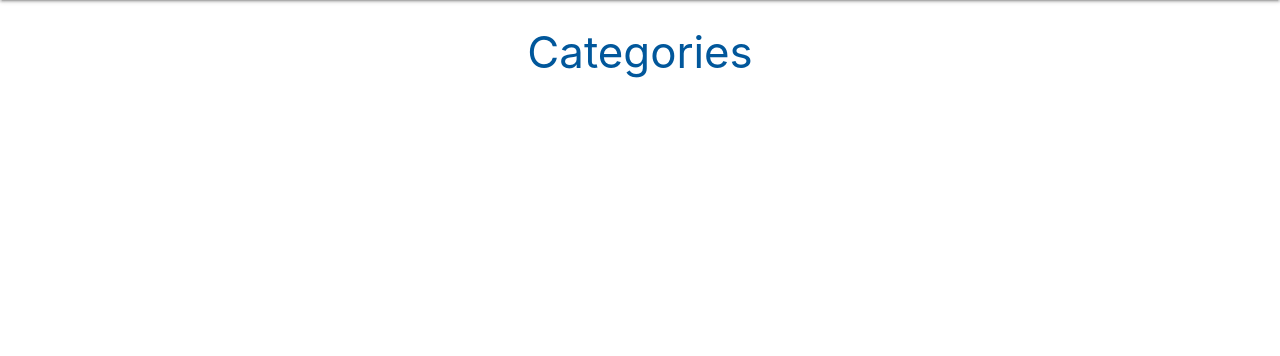
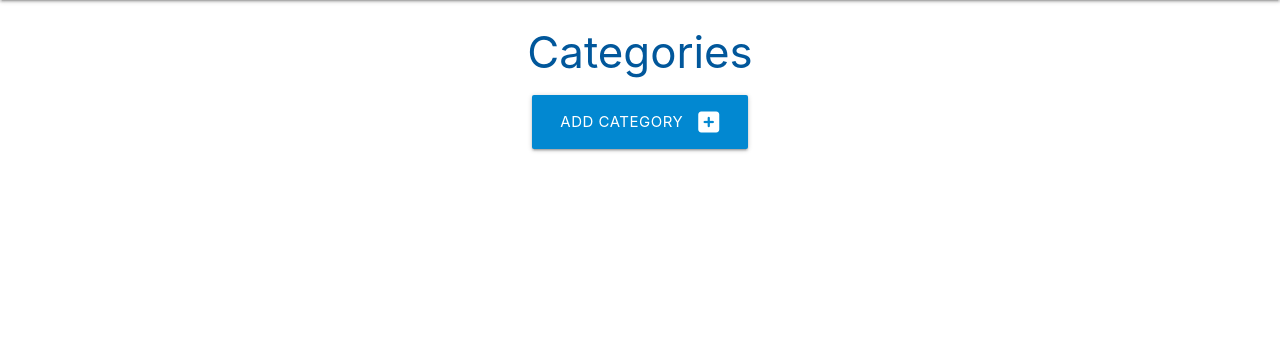
Before and after one commit to emidiovaleretto/flask-sqlalchemy-task-manager, a Flask app: page /categories in a window 1280 px wide. Shown: the part 64-420 px from the top of the page. Run offline with Flask 2, Linux system fonts and the light colour scheme.

Commit message:
Add a function to populate database with new category.

```diff
--- a/taskmanager/routes.py
+++ b/taskmanager/routes.py
@@ -1,4 +1,4 @@
-from flask import render_template
+from flask import render_template, request, redirect, url_for
 from taskmanager import app, db
 from taskmanager.models import Category, Task
 
@@ -14,3 +14,14 @@ def new_task():
 @app.route("/categories")
 def categories():
     return render_template("categories.html", page_title="categories")
+
+@app.route("/add_category", methods=["GET", "POST"])
+def add_category():
+
+    if request.method == "POST":
+        category = Category(category_name=request.form.get("category_name"))
+        db.session.add(category)
+        db.session.commit()
+        return redirect(url_for("categories"))
+
+    return render_template("add_category.html", page_title="add_category")
--- a/taskmanager/templates/categories.html
+++ b/taskmanager/templates/categories.html
@@ -3,5 +3,11 @@
 {% block content %}
 
 <h3 class="light-blue-text text-darken-4 center-align">Categories</h3>
-
+<div class="row">
+    <div class="col s12 center-align">
+        <a href="{{ url_for('add_category') }}" class="btn-large light-blue darken-2">
+            Add Category <i class="fas fa-plus-square right"></i>
+        </a>
+    </div>
+</div>
 {% endblock %}
```
Also changed, not shown: taskmanager/templates/base.html (line endings or trailing spaces).
